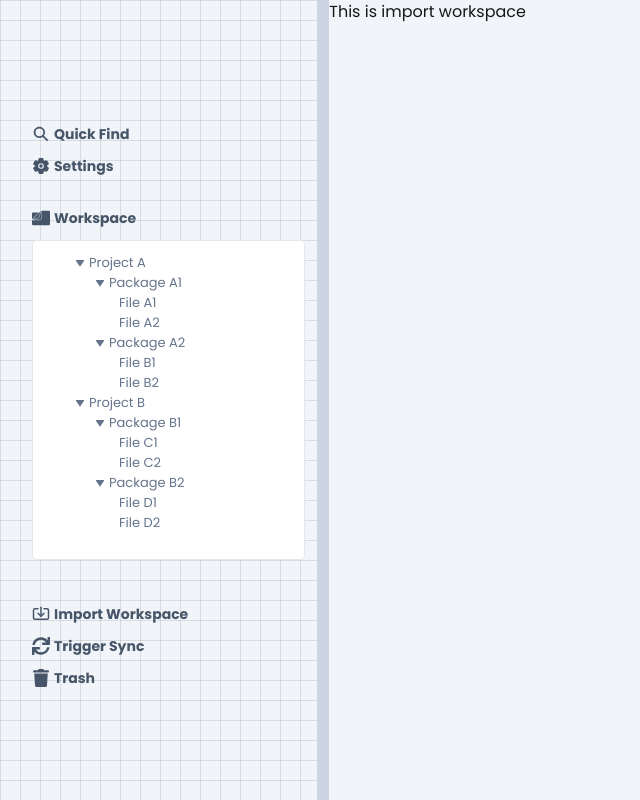
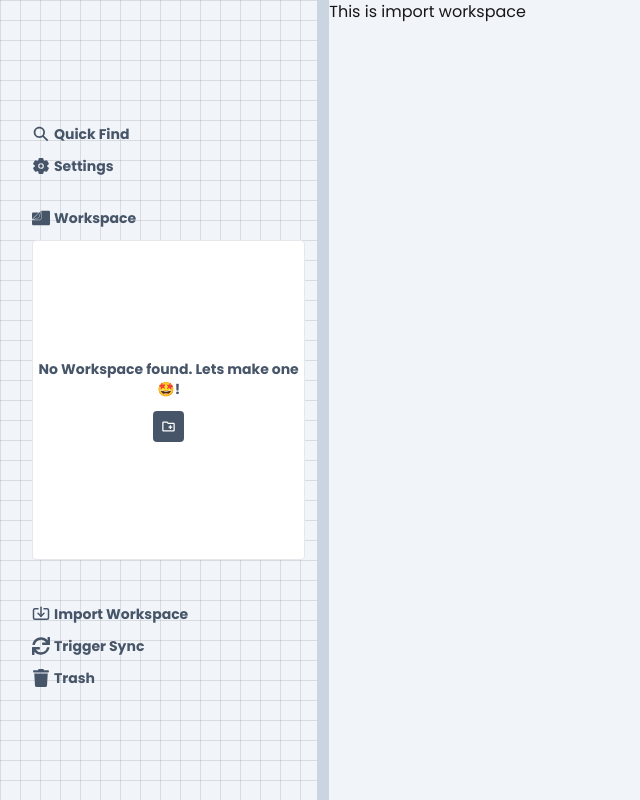
Before and after one commit to suu-b/Harmonia, a Next.js app: page /workspace/import-workspace in a window 1280 px wide. Shown: the whole page, without its empty margins (0-640 px from the left). Built offline with nearby package versions, Linux system fonts and the light colour scheme; no server answers.

Commit message:
feat: add workspace from app

```diff
--- /dev/null
+++ b/app/api/google-drive/create-folder/route.ts
@@ -0,0 +1,39 @@
+import { NextResponse } from "next/server"
+
+interface FolderRequest {
+    name: string,
+    mimeType: string,
+    parents?: string
+}
+
+interface RequestBody {
+    accessToken: string,
+    folderRequest: FolderRequest
+}
+
+export async function POST(request: Request) {
+    const { accessToken, folderRequest }: RequestBody = await request.json()
+    if (!accessToken || !folderRequest) {
+        console.log(accessToken)
+        console.log(folderRequest)
+        return NextResponse.json(
+            { error: "Access token and request body are required" },
+            { status: 400 }
+        )
+    }
+    try {
+        console.log("Folder:" + folderRequest)
+        const response = await fetch('https://www.googleapis.com/drive/v3/files', {
+            method: "POST",
+            headers: {
+                Authorization: `Bearer ${accessToken}`,
+                "Content-Type": "application/json",
+            },
+            body: JSON.stringify(folderRequest, null, 2),
+        },)
+        const data = await response.json()
+        return NextResponse.json(data)
+    } catch (error: any) {
+        return NextResponse.json({ error: error.message }, { status: 500 })
+    }
+}
--- a/app/workspace/layout.tsx
+++ b/app/workspace/layout.tsx
@@ -7,14 +7,18 @@ import { LuImport } from "react-icons/lu"
 import { IoSettings, IoSearchSharp } from "react-icons/io5"
 import { SiFiles } from "react-icons/si"
 import { CiSquarePlus } from "react-icons/ci";
+import axios from 'axios'
 import { FaSync, FaTrash } from "react-icons/fa"
 import TreeView from '@/components/TreeView'
+import NoWorkspace from '@/components/NoWorkspace'
+import { useSession } from 'next-auth/react'
 
 interface WorkspaceLayoutProps {
     children: ReactNode
 }
 
 const WorkspaceLayout = ({ children, }: WorkspaceLayoutProps) => {
+    const { data: session } = useSession()
     const [sideBarWidth, setSideBarWidth] = useState(25)
     const [isResizing, setIsResizing] = useState(false)
 
@@ -62,8 +66,9 @@ const WorkspaceLayout = ({ children, }: WorkspaceLayoutProps) => {
                             <SiFiles size={18} />
                             <Link href="/workspace"><span className="ml-1 hover:cursor-pointer">Workspace</span></Link>
                         </div>
-                        <div id="workspace-container" className="border bg-white my-3 rounded flex flex-col text-[13px] font-thin text-slate-500 items-center h-[40vh]">
-                            {data && data.length > 0 ? <div className='w-full overflow-auto p-3 tree'><TreeView data={data} /> </div> : <div className='w-fit h-fit m-auto flex items-center justify-center flex-col'>< CiSquarePlus size={26} className="hover:cursor-pointer" /> <p>No projects found</p></div>}
+                        <div id="workspace-container" className="border bg-white my-3 rounded flex flex-col text-[13px] font-thin text-slate-500 justify-center items-center h-[40vh]">
+                            <NoWorkspace accessToken={session?.accessToken}/>
+                            {/* {data && data.length > 0 ? <div className='w-full overflow-auto p-3 tree'><TreeView data={data} /> </div> : <div className='w-fit h-fit m-auto flex items-center justify-center flex-col'>< CiSquarePlus size={26} className="hover:cursor-pointer" /> <p>No projects found</p></div>} */}
                         </div>
                     </li>
                     <li className="mt-3 flex items-center hover:text-slate-800">
--- a/app/workspace/page.tsx
+++ b/app/workspace/page.tsx
@@ -12,8 +12,8 @@ const WorkspacePage: React.FC = () => {
                 />
             </section>
             <h1 className="font-black text-slate-900 text-6xl">Hello <span className="text-blue-300">Shubham</span>!</h1>
-            <p className="text-slate-600 text-base text-left w-[60%] mt-1">Your workspace is ready. Find your repositories listed in your workspace. You can always create new projects. For manual sync with google drive find the link in bottom-left. <br/><br/>
-            <span className="font-semibold">Cheers!</span></p>
+            <p className="text-slate-600 text-base text-left w-[60%] mt-1">Your workspace is ready. Find your repositories listed in your workspace. You can always create new projects. For manual sync with google drive find the link in bottom-left. <br /><br />
+                <span className="font-semibold">Cheers!</span></p>
         </div>
     )
 }
--- a/app/workspace/quick-find/page.tsx
+++ b/app/workspace/quick-find/page.tsx
@@ -22,7 +22,7 @@ const QuickFindPage: React.FC = () => {
 
     const fetchUserDocs = async (accessToken: string) => {
         try {
-            const response = await axios.post(`${process.env.NEXT_PUBLIC_API_URL}/api/google-drive`, { accessToken: accessToken })
+            const response = await axios.post(`${process.env.NEXT_PUBLIC_API_URL}/api/google-drive/all-files`, { accessToken: accessToken })
             return response.data
         }
         catch (e) {
--- /dev/null
+++ b/components/NoWorkspace.tsx
@@ -0,0 +1,37 @@
+import { MdOutlineCreateNewFolder } from "react-icons/md"
+import axios from 'axios'
+import { useState } from "react";
+import { MoonLoader } from "react-spinners";
+
+interface NoWorkspaceProps {
+    accessToken: string;
+}
+
+const NoWorkspace: React.FC<NoWorkspaceProps> = ({ accessToken }) => {
+    const [isLoading, setIsLoading] = useState<Boolean>(false)
+    const handleWorkspaceCreation = async () => {
+        setIsLoading(true)
+        try {
+            const response = await axios.post(`${process.env.NEXT_PUBLIC_API_URL}/api/google-drive/create-folder`, {
+                accessToken: accessToken, folderRequest: {
+                    name: "harmonia-workspace",
+                    mimeType: "application/vnd.google-apps.folder",
+                }
+            })
+            console.log(response.data)
+        }
+        catch (e) {
+            console.error("ERROR: Fetching user docs:" + e)
+        }
+        setIsLoading(false)
+    }
+
+    return (
+        <div className="text-slate-600 text-sm font-semibold flex justify-center items-center flex-col">
+            <h3 className="text-center">No Workspace found. Lets make one 🤩!</h3>
+            {isLoading ? <MoonLoader size={25} className="m-1.5"/>: <button className="bg-slate-600 p-2 rounded mt-3 hover:shadow" onClick={handleWorkspaceCreation}><MdOutlineCreateNewFolder size={15} color="white" /></button> }
+        </div>
+    )
+}
+
+export default NoWorkspace
```
Also changed, not shown: app/user-auth/page.tsx (+0 -9 lines), app/api/google-drive/all-files/route.ts (renamed from app/api/google-drive/route.ts).
